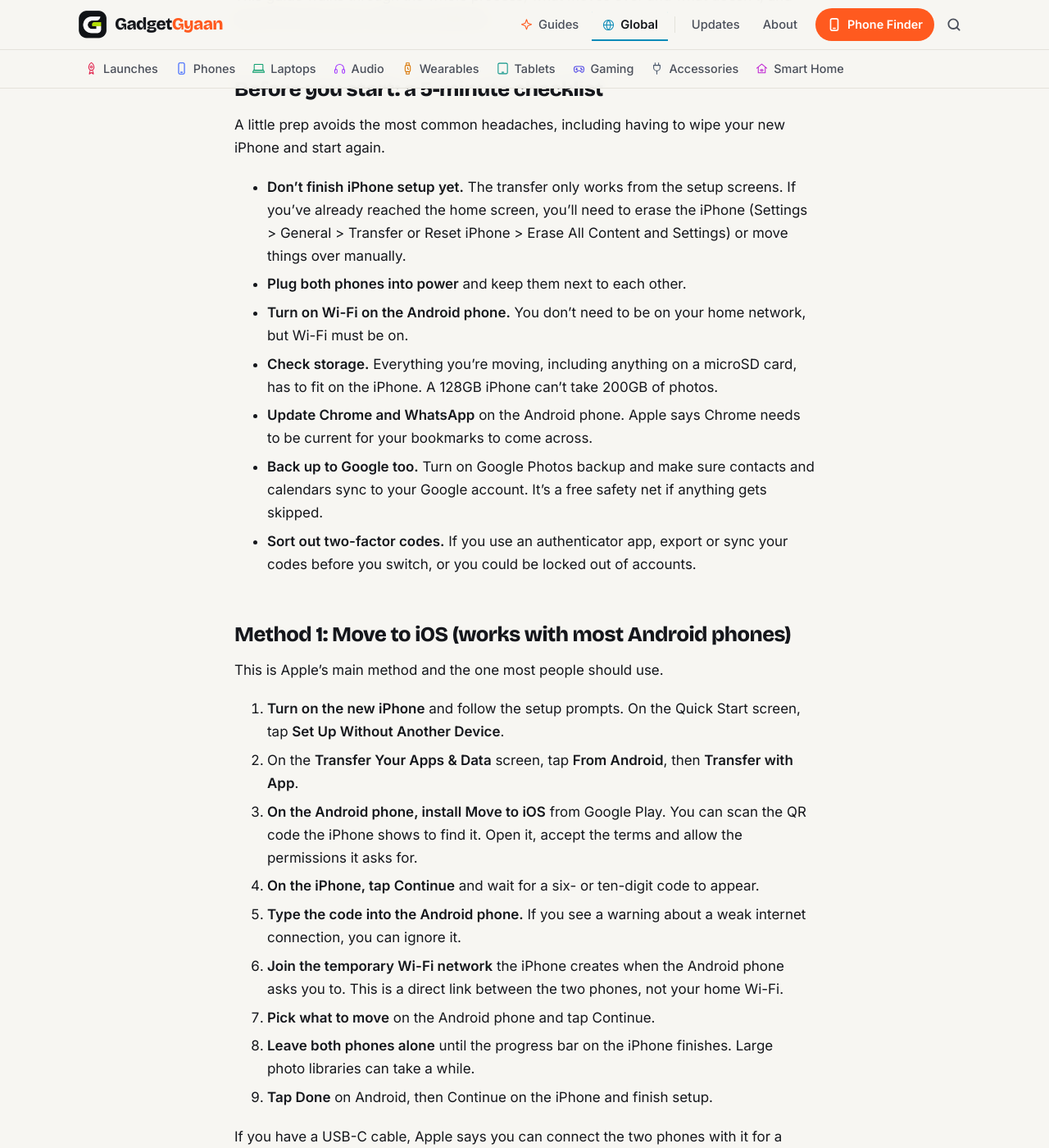
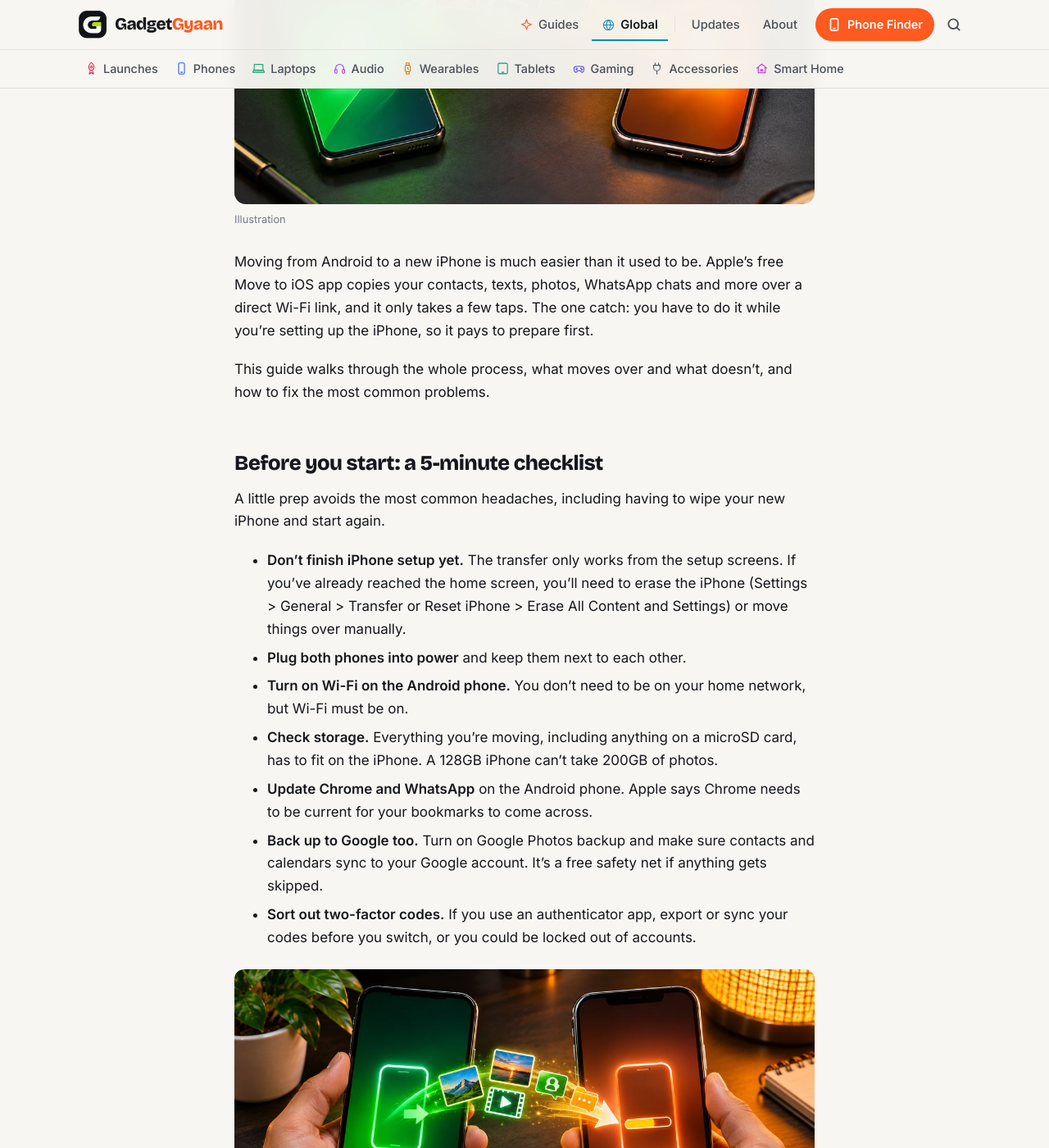
Before and after one commit to kiteksood167/kiteksood167.github.io, a Jekyll site: the page built from _posts/2026-11-02-how-to-transfer-data-from-android-to-iphone.md, in a window 1280 px wide and 1400 px high, scrolled down 678 px. Shown: the whole window at 82% size. Built offline with Jekyll 4.4.1, drawn with Linux system fonts in a browser that asks for light colours; comment, search, counter and statistics services are not loaded; some of the changed text lies outside the part shown.

Commit message:
Add images to Android to iPhone transfer guide
Co-Authored-By: Claude Opus 5.5 <noreply@anthropic.com>
Claude-Session: https://claude.ai/code/session_01WQRPmSxMwztgHXfstCGpBN

```diff
--- a/_posts/2026-11-02-how-to-transfer-data-from-android-to-iphone.md
+++ b/_posts/2026-11-02-how-to-transfer-data-from-android-to-iphone.md
@@ -2,6 +2,9 @@
 title: "How to Transfer Data from Android to iPhone"
 description: "Switching to iPhone? How to move photos, contacts, messages and WhatsApp chats from Android with Move to iOS, what won't transfer, and quick fixes."
 date: 2026-11-02 08:46:00 +0530
+image: /assets/images/how-to-transfer-data-from-android-to-iphone.jpg
+image_alt: "Photos, videos and chat bubbles flowing from a green-lit phone to an orange-lit phone on a dark desk"
+image_credit: "Illustration"
 category: Global
 also_in: [Phones, Guides]
 tags: [android to iphone, move to ios, iphone setup, data transfer, whatsapp, esim, how-to]
@@ -31,6 +34,11 @@ A little prep avoids the most common headaches, including having to wipe your ne
 - **Update Chrome and WhatsApp** on the Android phone. Apple says Chrome needs to be current for your bookmarks to come across.
 - **Back up to Google too.** Turn on Google Photos backup and make sure contacts and calendars sync to your Google account. It's a free safety net if anything gets skipped.
 - **Sort out two-factor codes.** If you use an authenticator app, export or sync your codes before you switch, or you could be locked out of accounts.
+
+<figure class="inline-figure">
+  <img width="1200" height="675" src="/assets/images/two-phones-data-transfer-progress-hands.jpg" alt="Two hands holding two charging phones while photos and files move from one to the other, with a progress bar on the new phone" loading="lazy">
+  <figcaption>Illustration</figcaption>
+</figure>
 
 ## Method 1: Move to iOS (works with most Android phones)
 
@@ -68,6 +76,11 @@ Apple's support page also lists a newer path that skips the app on compatible ph
 
 Some free apps that exist on both stores can be matched, and you can download them from the App Store once setup is done. Everything else you'll need to find and install yourself. Expect to sign in to most apps again, and keep your banking passwords handy, because many banking apps only allow one registered device at a time.
 
+<figure class="inline-figure">
+  <img width="1200" height="675" src="/assets/images/new-phone-chats-photos-restoring.jpg" alt="A new phone showing a chat with photos still loading, next to an old phone with a dark screen, both plugged in" loading="lazy">
+  <figcaption>Illustration</figcaption>
+</figure>
+
 ## How to move WhatsApp chats
 
 WhatsApp is part of the Move to iOS transfer, but only if you're keeping the **same phone number**. Update WhatsApp on the Android phone first, then select it in the list of things to move. After setup, install WhatsApp on the iPhone, sign in with the same number and accept the prompt to import your chats. Your messages and media come across, but call history doesn't, and WhatsApp Business isn't supported.
```
Also changed, not shown: assets/images/index.yml (+15 -0 lines), assets/images/how-to-transfer-data-from-android-to-iphone.jpg (added), assets/images/md/how-to-transfer-data-from-android-to-iphone.jpg (added), assets/images/new-phone-chats-photos-restoring.jpg (added), assets/images/sm/how-to-transfer-data-from-android-to-iphone.jpg (added), assets/images/thumbs/how-to-transfer-data-from-android-to-iphone.jpg (added), assets/images/two-phones-data-transfer-progress-hands.jpg (added).
